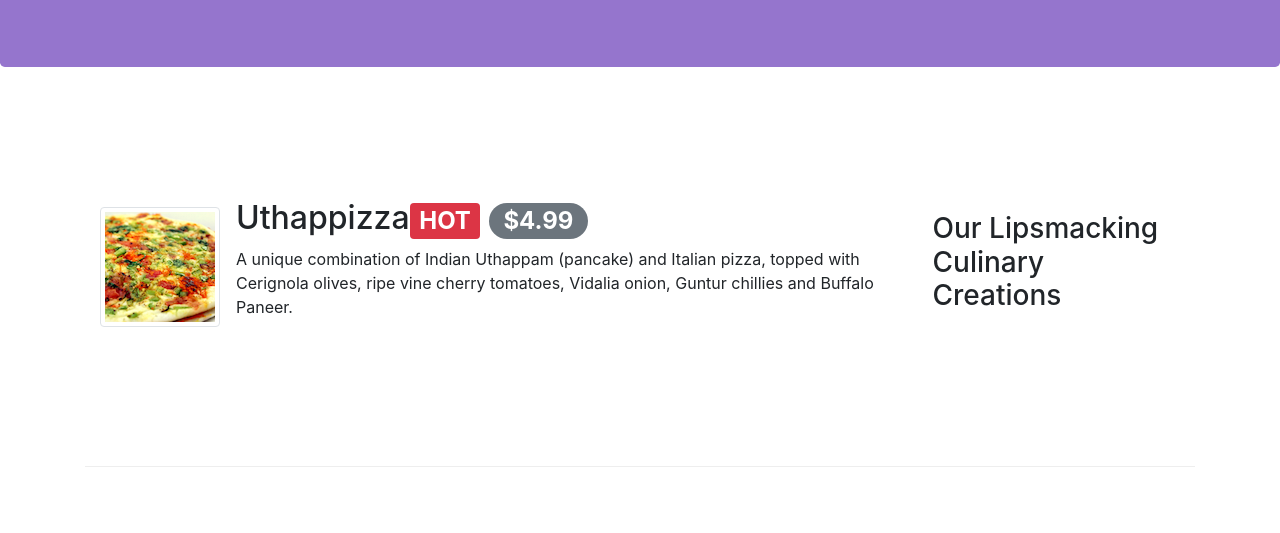
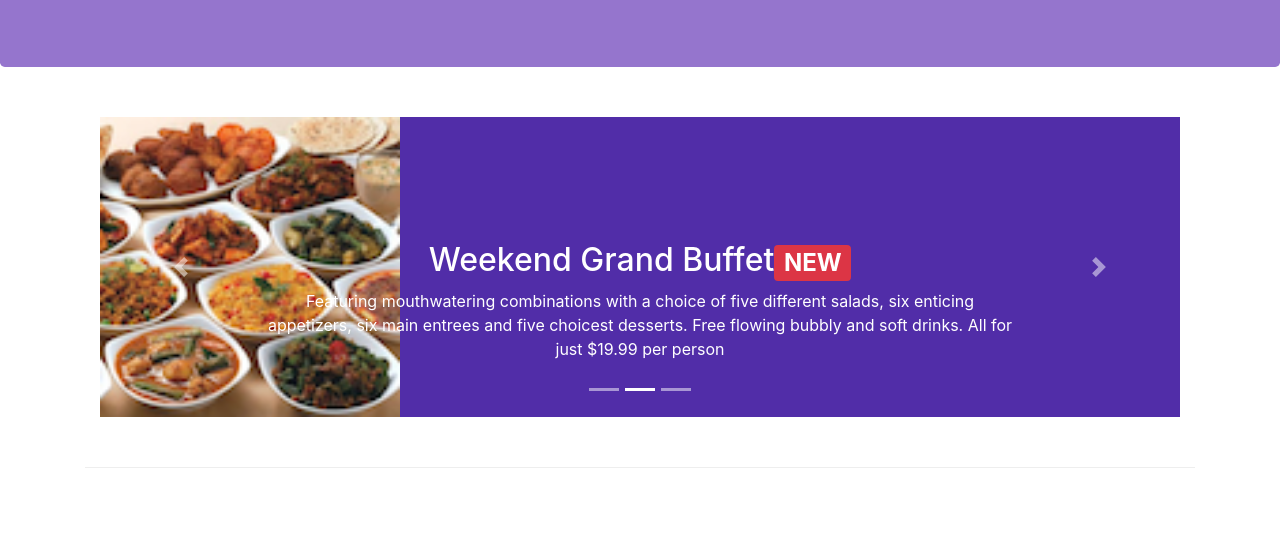
Before and after one commit to lmedury01/BootstrapWebsite, a website: page index.html in a window 1280 px wide. Shown: the part 267-800 px from the top of the page. Drawn offline with nearby package versions, Linux system fonts and the light colour scheme.

Commit message:
Carousel

```diff
--- a/css/styles.css
+++ b/css/styles.css
@@ -43,3 +43,18 @@
 	border-bottom: 1px solid #ddd;
 	padding: 10px;
 }
+
+.carousel{
+	background: #512DA8;
+}
+
+.carousel-item{
+	height: 300px;
+}
+
+.carousel-item img{
+	position: absolute;
+	top: 0;
+	left: 0;
+	min-height: 300px;
+}
--- a/index.html
+++ b/index.html
@@ -94,6 +94,49 @@
     </header>
 
     <div class="container">
+        <div class="row row-content">
+            <div class="col">
+                <div id="mycarousel" class="carousel silde" data-ride="carousel">
+                    <div class="carousel-inner" role="listbox">
+                        <div class="carousel-item active">
+                            <img class="d-block img-fluid" src="img/uthappizza.png" alt="uthappizza">
+                            <div class="carousel-caption d-none d-md-block">
+                                <h2>Uthappizza<span class="badge badge-danger"> HOT</span>
+                                <span class="badge badge-pill badge-secondary">$4.99</span>
+                                </h2>
+                                <p class="order-sm-first d-sm-block d-none">A unique combination of Indian Uthappam (pancake) and Italian pizza, topped with Cerignola olives, ripe vine cherry tomatoes, Vidalia onion, Guntur chillies and Buffalo Paneer.</p>
+                            </div>
+                        </div>
+                        <div class="carousel-item">
+                            <img class="d-block img-fluid" src="img/buffet.png" alt="buffet">
+                            <div class="carousel-caption d-none d-md-block">
+                                <h2>Weekend Grand Buffet<span class="badge badge-danger">NEW</span></h2>
+                                <p class="d-sm-block d-none">Featuring mouthwatering combinations with a choice of five different salads, six enticing appetizers, six main entrees and five choicest desserts. Free flowing bubbly and soft drinks. All for just $19.99 per person </p>
+                            </div>
+                        </div>
+                        <div class="carousel-item">
+                            <img class="d-block img-fluid" src="img/alberto.png" alt="alberto">
+                            <div class="carousel-caption d-none d-md-block">
+                                <h2>Alberto Somayya</h2>
+                                <h4>Executive Chef</h4>
+                                <p class="d-sm-block d-none ">Award winning three-star Michelin chef with wide International experience having worked closely with whos-who in the culinary world, he specializes in creating mouthwatering Indo-Italian fusion experiences. </p>
+                            </div>
+                        </div>
+                    </div>
+                    <ol class="carousel-indicators">
+                        <li data-target="#mycarousel" data-slide-to="0" class="active"></li>
+                        <li data-target="#mycarousel" data-slide-to="1"></li>
+                        <li data-target="#mycarousel" data-slide-to="2"></li>
+                    </ol>
+                    <a class="carousel-control-prev" href="#mycarousel" role="button" data-slide="prev">
+                        <span class="carousel-control-prev-icon"></span>
+                    </a>
+                    <a class="carousel-control-next" href="#mycarousel" role="button" data-slide="next">
+                        <span class="carousel-control-next-icon"></span>
+                    </a>
+                </div>
+            </div>
+        </div>
         <div class="row row-content align-items-center">
             <div class="col-12 col-sm-4  order-sm-last col-md-3">
                 <h3>Our Lipsmacking Culinary Creations</h3>
```
